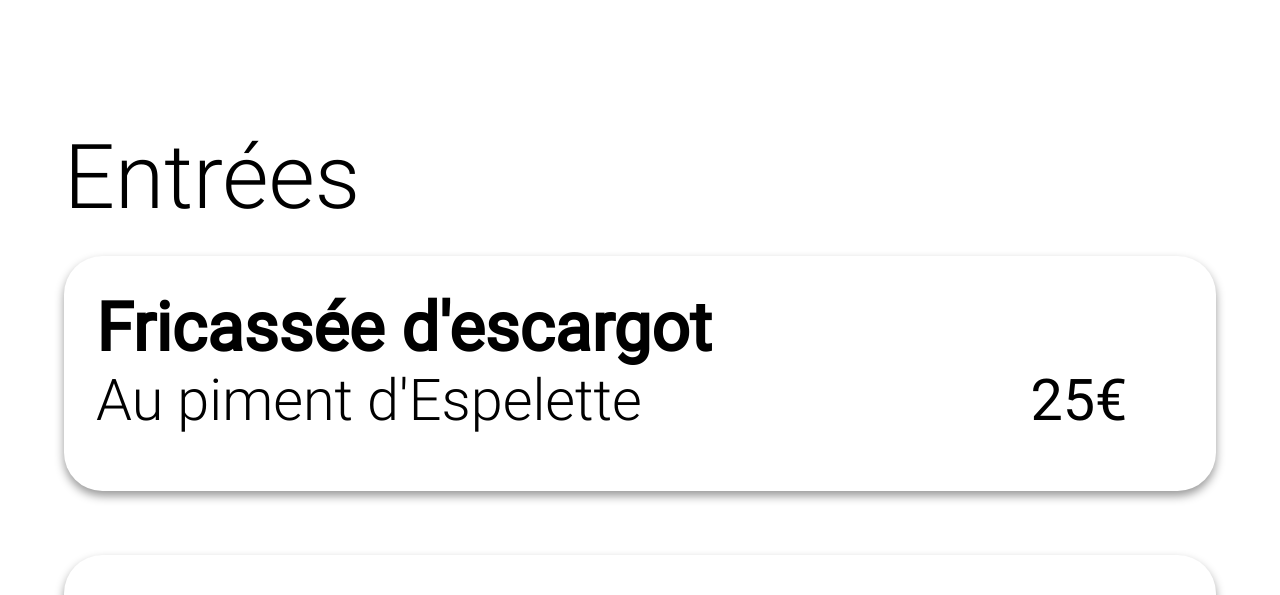
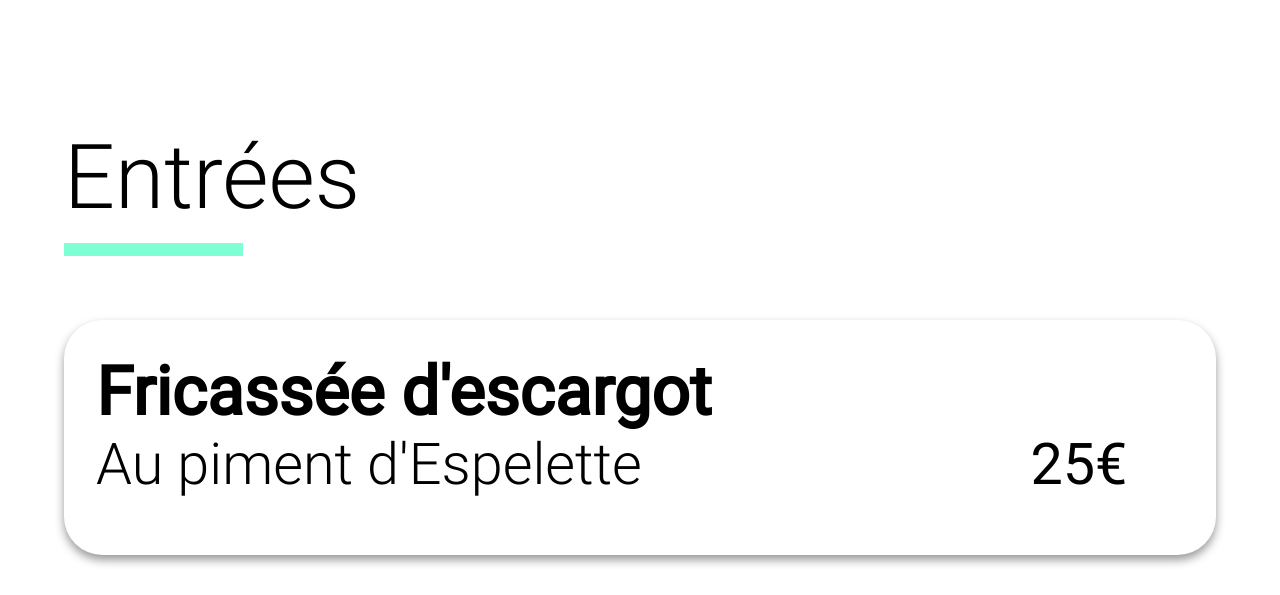
Before and after one commit to TomGontard/ohmyfood, a website: page html/palette_du_gout.html in a window 1280 px wide. Shown: the part 1130-1725 px from the top of the page. Drawn offline with Linux system fonts and the light colour scheme; a web font is replaced by a local one.

Commit message:
Ajout de la barre verte sous les sous-titres des pages restaurants

```diff
--- a/sass/layout/_principal.scss
+++ b/sass/layout/_principal.scss
@@ -72,11 +72,21 @@
         margin-top: -10vw;
         height: fit-content;
         h2{
-            margin: 0vw 0vw 2vw 0vw;
-            padding: 10vw 0vw 0vw 0vw;
+            margin: 0vw 0vw 5vw 0vw;
+            padding: 10vw 0vw 2vw 0vw;
             font-size: $font-size-titles;
             font-family: 'Roboto-Light', 'Roboto', Arial, Helvetica, sans-serif;
             font-weight: lighter;
+            position: relative;
+            &::after{
+                content: "";
+                width: 14vw;
+                height: 1vw;
+                background-color: aquamarine;
+                position: absolute;
+                bottom: 0;
+                left: 0;
+            }
         }
         &__header{
             display: flex;
```
Also changed, not shown: css/style.css, 1 other file.
